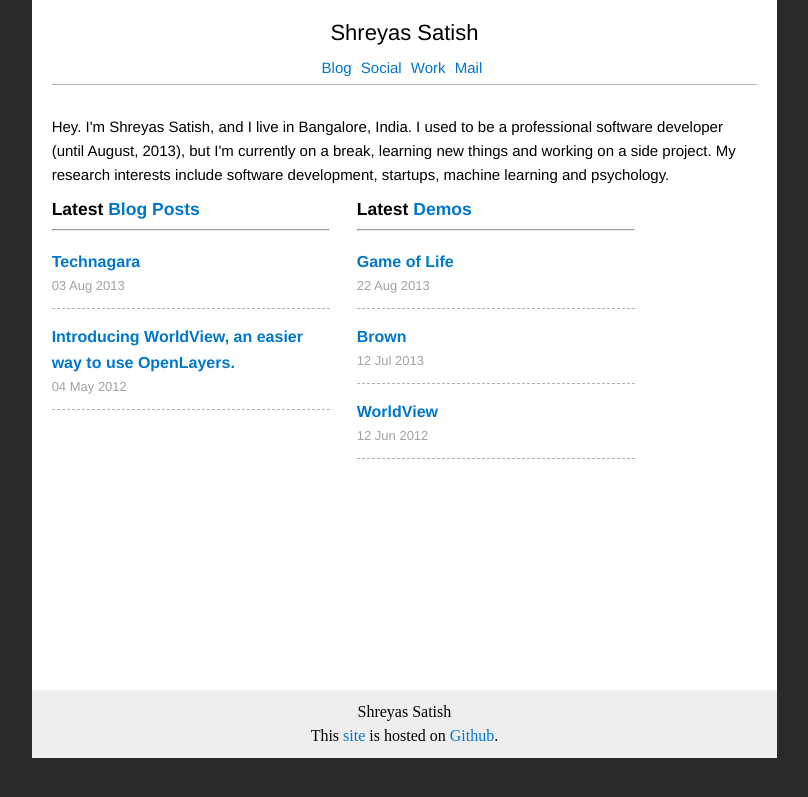
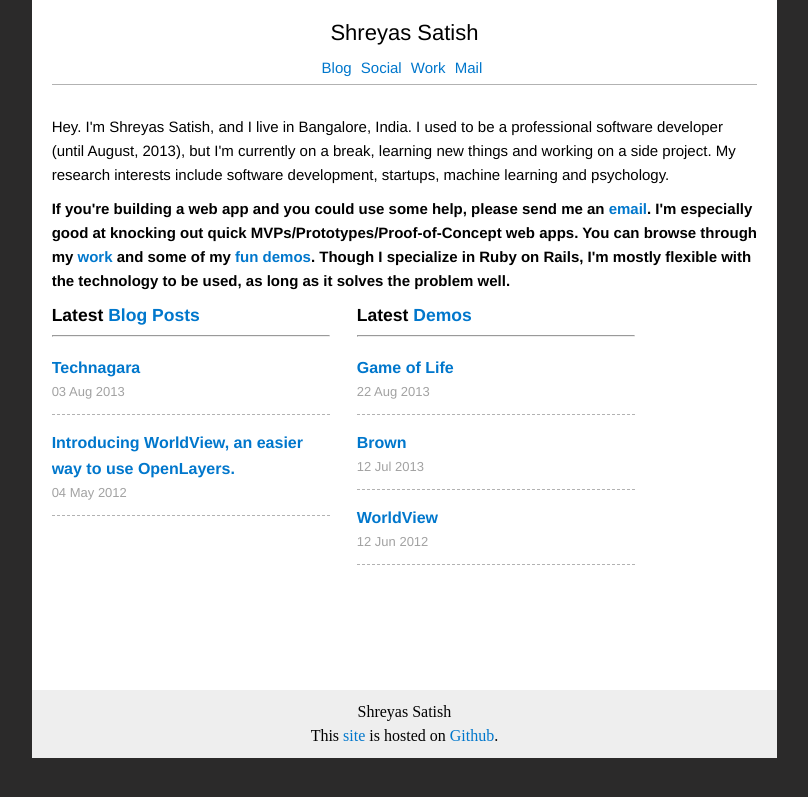
Before and after one commit to shreyas-satish/shreyas-satish.github.com, a Jekyll site: the page built from index.html, in a window 1280 px wide. Shown: the top 797 px of the page, without its empty margins (235-1043 px from the left). Built offline with Jekyll 4.4.1, drawn with Linux system fonts in a browser that asks for light colours; Markdown is read by kramdown in place of the engine named in the settings.

Commit message:
added notice

```diff
--- a/index.html
+++ b/index.html
@@ -6,6 +6,9 @@ title: Shreyas Satish
 <div class = 'content'>
   <p>
     Hey. I'm Shreyas Satish, and I live in Bangalore, India. I used to be a professional software developer (until August, 2013), but I'm currently on a break, learning new things and working on a side project. My research interests include software development, startups, machine learning and psychology.
+  </p>
+  <p>
+  <strong>If you're building a web app and you could use some help, please send me an <a href="mailto: shreyas.satish@gmail.com">email</a>. I'm especially good at knocking out quick MVPs/Prototypes/Proof-of-Concept web apps. You can browse through my <a href="/work">work</a> and some of my <a href="/demos">fun demos</a>. Though I specialize in Ruby on Rails, I'm mostly flexible with the technology to be used, as long as it solves the problem well.</strong>
   </p>
   <p>
 
```
